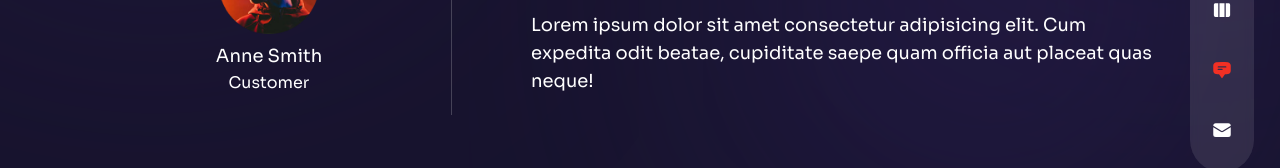
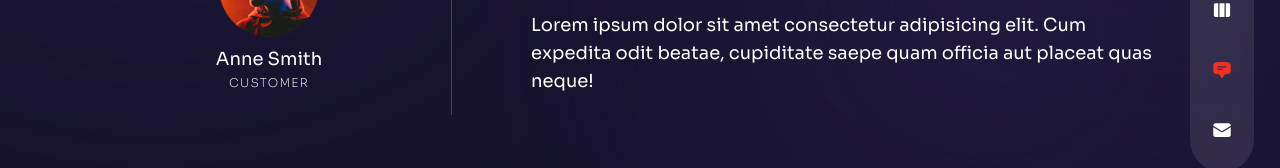
Before and after one commit to erickdc7/react-portfolio-2, a Next.js app: page /testimonials in a window 1280 px wide. Shown: the part 420-588 px from the top of the page. Built offline with nearby package versions, Linux system fonts and the light colour scheme.

Commit message:
add text styles

```diff
--- a/components/TestimonialSlider.js
+++ b/components/TestimonialSlider.js
@@ -67,7 +67,7 @@ const TestimonialSlider = () => {
                       {person.name}
                     </div>
                     {/* Position */}
-                    <div>
+                    <div className="text-[12px] uppercase font-extralight tracking-widest">
                       {person.position}
                     </div>
                   </div>
```
